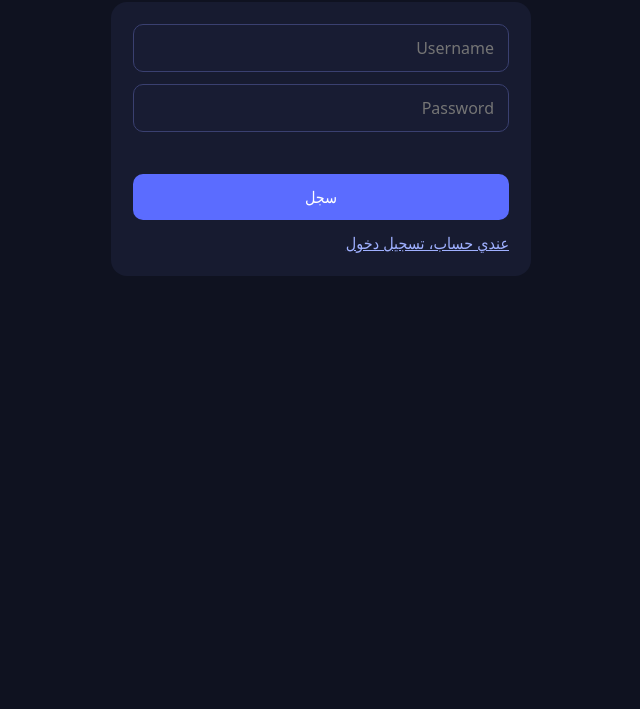
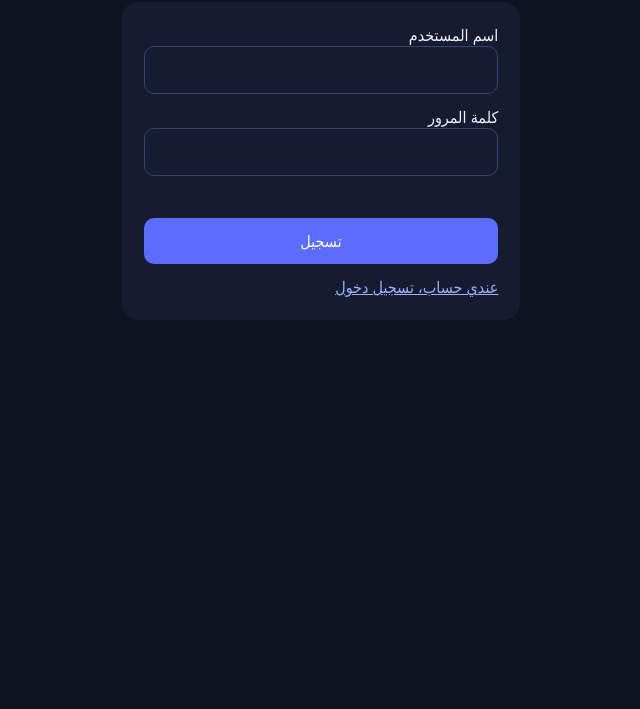
Before and after one commit to johnlatif19/gesture-video-remotee, a website: page public/sign-in.html in a window 1280 px wide. Shown: the part 91-800 px from the top of the page, without its empty margins (319-959 px from the left). Drawn offline with Linux system fonts and the light colour scheme.

Commit message:
Update sign-in.html

```diff
--- a/public/sign-in.html
+++ b/public/sign-in.html
@@ -1,6 +1,28 @@
-<!doctype html><html lang="ar" dir="rtl"><head><meta charset="utf-8"><meta name="viewport" content="width=device-width,initial-scale=1"><title>إنشاء حساب</title><link rel="stylesheet" href="/css/sign-in.css"></head>
-<body><h1>إنشاء حساب</h1><form class="card" id="f">
-<input id="u" placeholder="Username" autocomplete="username" required>
-<input id="p" type="password" minlength="8" placeholder="Password" autocomplete="new-password" required>
-<div class="err" id="err"></div><button>سجل</button>
-<a href="/login">عندي حساب، تسجيل دخول</a></form><script src="/js/sign-in.js"></script></body></html>
+<!doctype html>
+<html lang="ar" dir="rtl">
+<head>
+  <meta charset="utf-8">
+  <meta name="viewport" content="width=device-width,initial-scale=1">
+  <title>إنشاء حساب</title>
+  <link rel="stylesheet" href="/css/sign-in.css">
+</head>
+<body>
+  <main class="panel">
+    <h1>إنشاء حساب</h1>
+    <form class="card" id="f">
+      <label class="field">
+        <span>اسم المستخدم</span>
+        <input id="u" name="username" autocomplete="username" minlength="3" maxlength="30" required>
+      </label>
+      <label class="field">
+        <span>كلمة المرور</span>
+        <input id="p" name="password" type="password" autocomplete="new-password" minlength="5" maxlength="72" required>
+      </label>
+      <div class="err" id="err"></div>
+      <button type="submit">تسجيل</button>
+      <a class="alt" href="/login">عندي حساب، تسجيل دخول</a>
+    </form>
+  </main>
+  <script src="/js/sign-in.js"></script>
+</body>
+</html>
```
